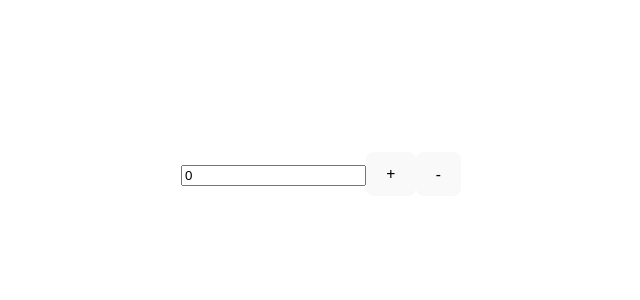
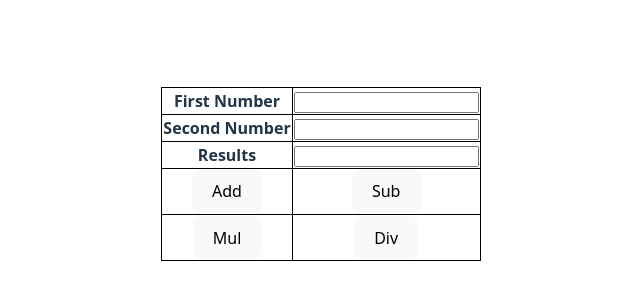
Before and after one commit to Arijit2003/Vue.js-Tutorial, a Vue app: page / in a window 1280 px wide. Shown: the part 226-526 px from the top of the page, without its empty margins (319-959 px from the left). Built offline with nearby package versions, Linux system fonts and the light colour scheme.

Commit message:
Calculator

```diff
--- a/src/App.vue
+++ b/src/App.vue
@@ -1,8 +1,38 @@
 
 <template>
-    <input type="text" :value = "count" /> </br>
-    <button type = "button" @click = "increment">+</button>
-    <button type = "button" @click = "decrement">-</button>
+
+  <table border="1">
+    <tbody>
+
+    <tr>
+      <th>First Number</th>
+      <td> <input type="text" ref="fnum"/></td>
+    </tr>
+
+    <tr>
+      <th>Second Number</th>
+      <td> <input type="text" ref="snum"/></td>
+    </tr>
+
+
+    <tr>
+      <th>Results</th>
+      <td> <input type="text" ref="res"/></td>
+    </tr>
+
+    <tr>
+      <td><button type="button" @click="sum">Add</button></td>
+      <td><button type="button" @click="sub">Sub</button></td>
+    </tr>
+
+    <tr>
+      <td><button type="button" @click="mul">Mul</button></td>
+      <td><button type="button" @click="div">Div</button></td>
+    </tr>
+
+  </tbody>
+
+  </table>
 
 </template>
 
@@ -11,19 +41,36 @@
 
   import { ref } from 'vue';
 
-  const count = ref(0);
 
-  const increment = () => {
-    count.value ++;
+  const fnum = ref('fnum');
+  const snum = ref('snum');
+  const res = ref('res');
+
+  const  sum = () => {
+    res.value.value = parseFloat(fnum.value.value) + parseFloat(snum.value.value);
   }
-  const decrement = () => {
-    count.value --;
+
+  const  sub = () => {
+    res.value.value = parseFloat(fnum.value.value) - parseFloat(snum.value.value);
   }
+
+  const  mul = () => {
+    res.value.value = parseFloat(fnum.value.value) * parseFloat(snum.value.value);
+  }
+
+  const  div = () => {
+    res.value.value = parseFloat(fnum.value.value) / parseFloat(snum.value.value);
+  }
+
 
 </script>
 
 
 <style scoped>
 
+  table, th, td {
+    border-collapse: collapse;
+    border: 1px solid black;
+  }
 
 </style>
```
